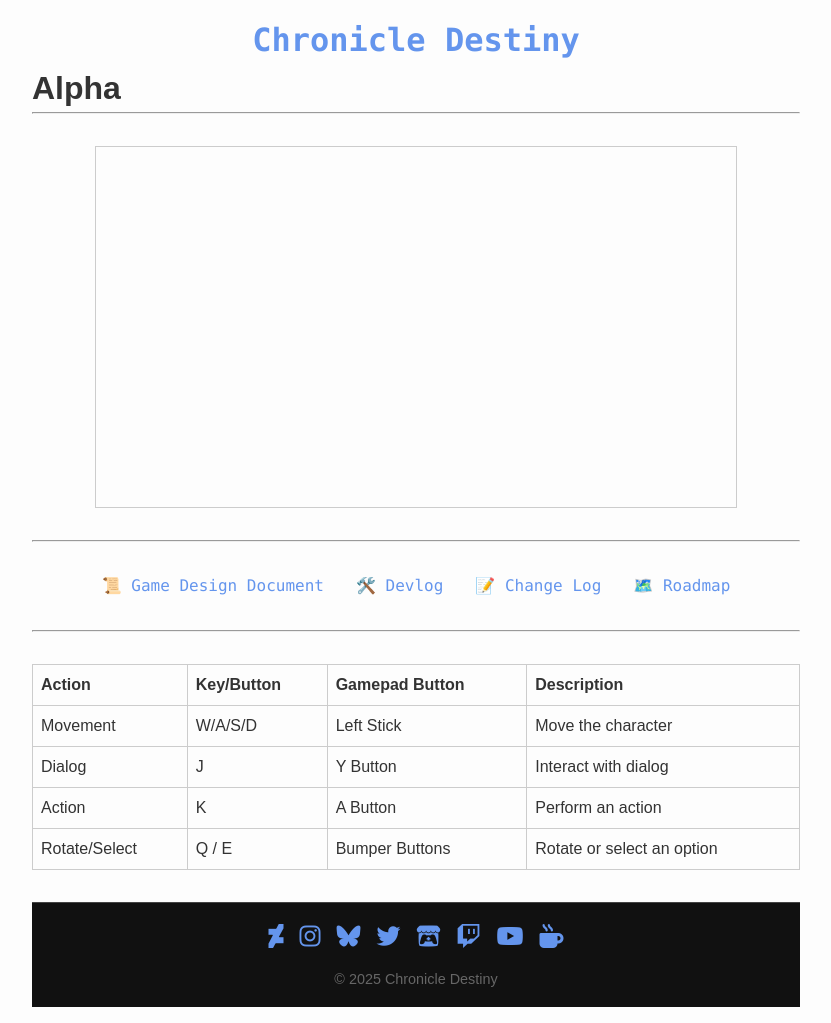
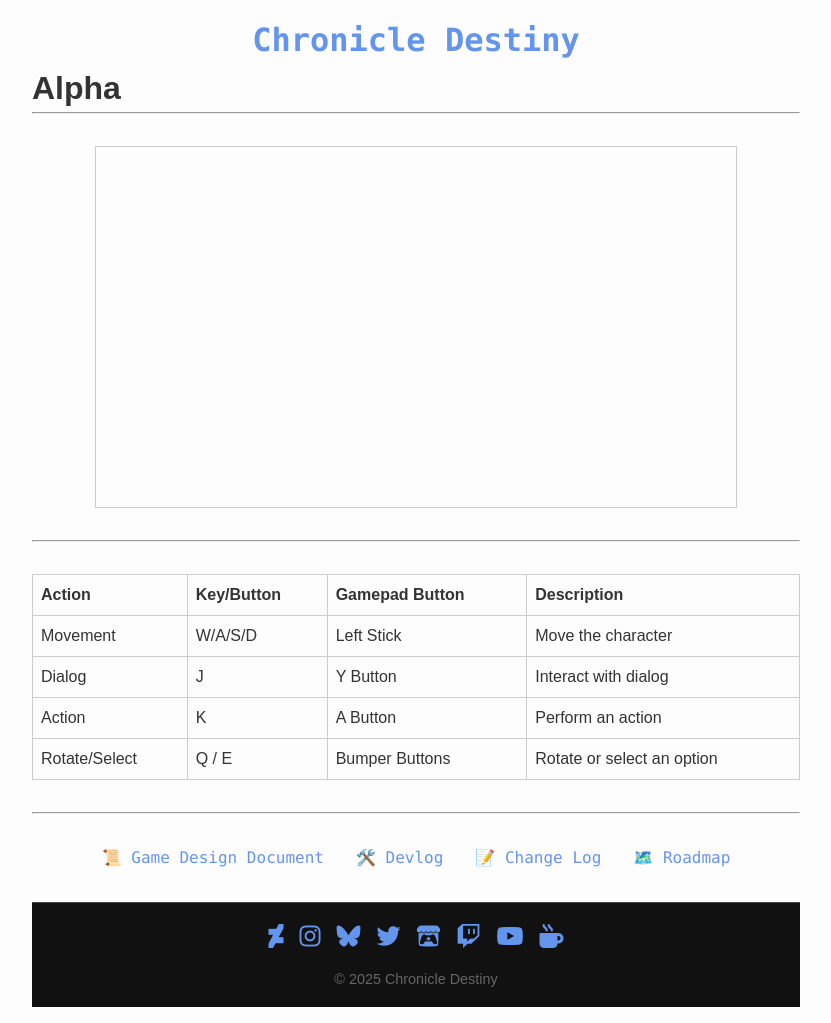
Before and after one commit to zBuLe/Chronicle-Destiny, a Jekyll site: the page built from index.md, in a window 1280 px wide. Shown: the whole page, without its empty margins (224-1055 px from the left). Built offline with Jekyll 4.4.1, drawn with Linux system fonts in a browser that asks for light colours; nearby versions of some CDN libraries; our own code applies the rules of GitHub Pages for plain Markdown files; a script that is not in the unit is left out; some of the changed lines change nothing that is shown.

Commit message:
Update index.md

```diff
--- a/index.md
+++ b/index.md
@@ -14,13 +14,6 @@ title: Chronicle Destiny
 <script type="text/javascript" src="html5game/Chronicle-Destiny.js?cachebust=918507098"></script>
 <script>window.onload = GameMaker_Init;</script>
 
----
-
-* [📜 Game Design Document](/gdd/chronicle-destiny-gdd)
-* [🛠️ Devlog](devlog)
-* [📝 Change Log](changelog)
-* [🗺️ Roadmap](roadmap)
-{: .docs }
 
 ---
 
@@ -30,3 +23,11 @@ title: Chronicle Destiny
 | Dialog         | J                   | Y Button             | Interact with dialog         |
 | Action         | K                   | A Button             | Perform an action            |
 | Rotate/Select  | Q / E               | Bumper Buttons       | Rotate or select an option   |
+
+---
+
+* [📜 Game Design Document](/gdd/chronicle-destiny-gdd)
+* [🛠️ Devlog](devlog)
+* [📝 Change Log](changelog)
+* [🗺️ Roadmap](roadmap)
+{: .docs }
```
